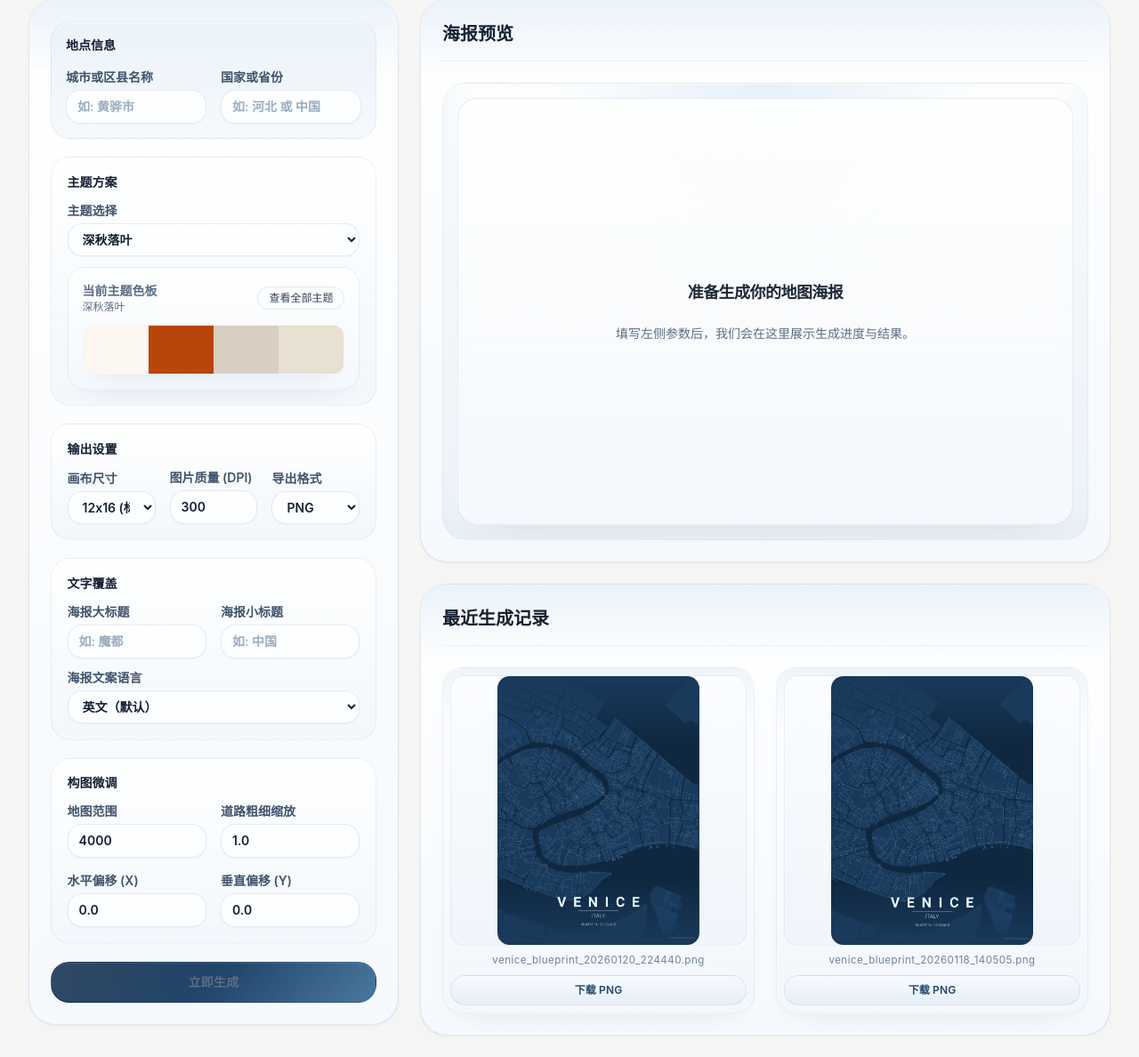
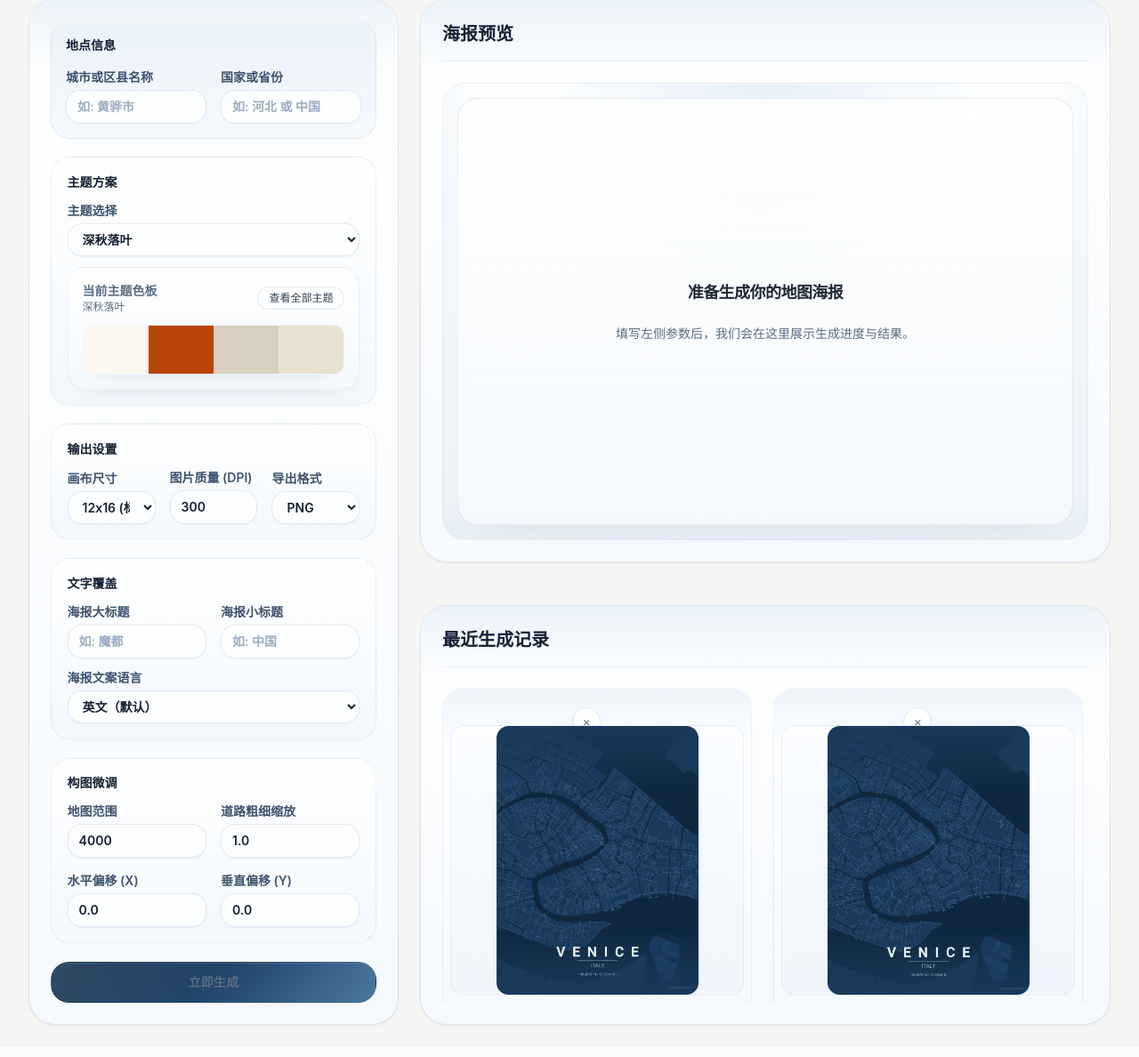
Before and after one commit to tomfocker/maptoposter-web, a FastAPI app: page / in a window 1280 px wide. Shown: the part 102-1290 px from the top of the page at 89% size. After the commit the page ends 1256 px from the top, so only its background shows below. Run offline with FastAPI, Linux system fonts and the light colour scheme; some libraries are stand-ins or nearby versions.

Commit message:
feat: add scrolling and deletion for poster history

```diff
--- a/app/main.py
+++ b/app/main.py
@@ -366,6 +366,19 @@ async def get_history(request: Request):
 
     return render_partial("partials/history_grid.html", request=request, items=items)
 
+
+@app.delete("/history/{filename}")
+async def delete_history_item(request: Request, filename: str):
+    safe_name = Path(filename).name
+    output_format = Path(safe_name).suffix.lstrip(".").lower()
+
+    if safe_name == filename and output_format in SUPPORTED_POSTER_FORMATS:
+        file_path = os.path.join(POSTERS_DIR, safe_name)
+        if os.path.exists(file_path):
+            os.remove(file_path)
+
+    return await get_history(request)
+
 if __name__ == "__main__":
     import uvicorn
     uvicorn.run(app, host="0.0.0.0", port=8000)
--- a/app/static/css/style.css
+++ b/app/static/css/style.css
@@ -156,6 +156,13 @@ main {
     align-items: start;
 }
 
+[data-ui="results-column"] {
+    display: grid;
+    grid-template-rows: auto minmax(0, 1fr);
+    gap: 1.5rem;
+    min-height: 0;
+}
+
 [data-ui="quick-generate-panel"],
 [data-ui="poster-stage"],
 [data-ui="recent-works"] {
@@ -188,6 +195,12 @@ main {
 
 [data-ui="quick-generate-panel"] {
     gap: 1.15rem;
+}
+
+[data-ui="recent-works"] {
+    display: flex;
+    flex-direction: column;
+    min-height: 0;
 }
 
 [data-ui="quick-generate-panel"] > .space-y-1 h2 {
@@ -555,7 +568,16 @@ main {
 }
 
 #history-list {
+    max-height: 100%;
+    overflow-y: auto;
+    padding-right: 0.35rem;
     align-items: stretch;
+    align-content: start;
+}
+
+[data-ui="recent-works-body"] {
+    min-height: 0;
+    flex: 1;
 }
 
 #history-list > div {
@@ -631,6 +653,21 @@ main {
         linear-gradient(180deg, rgba(251, 253, 255, 0.98), rgba(234, 242, 250, 0.98)) !important;
 }
 
+#history-list::-webkit-scrollbar {
+    width: 0.7rem;
+}
+
+#history-list::-webkit-scrollbar-track {
+    background: rgba(224, 233, 243, 0.75);
+    border-radius: 999px;
+}
+
+#history-list::-webkit-scrollbar-thumb {
+    background: rgba(108, 136, 170, 0.7);
+    border: 2px solid rgba(224, 233, 243, 0.85);
+    border-radius: 999px;
+}
+
 #history-list > p {
     grid-column: 1 / -1;
     border: 1px dashed rgba(56, 85, 124, 0.16);
@@ -659,12 +696,21 @@ main {
         position: static;
     }
 
+    [data-ui="results-column"] {
+        height: auto !important;
+        grid-template-rows: auto;
+    }
+
     [data-ui="studio-shell"] > section:first-child {
         grid-template-columns: minmax(0, 1fr) !important;
     }
 
     [data-ui="poster-stage"] {
         order: -1;
+    }
+
+    [data-ui="recent-works-body"] {
+        flex: none;
     }
 
     #preview-area > * {
@@ -684,6 +730,12 @@ main {
     [data-ui="theme-gallery"],
     #history-list {
         grid-template-columns: minmax(0, 1fr) !important;
+    }
+
+    #history-list {
+        max-height: none;
+        overflow: visible;
+        padding-right: 0;
     }
 
     #preview-area {
--- a/app/templates/index.html
+++ b/app/templates/index.html
@@ -171,8 +171,10 @@
                         <h2 class="text-xl font-semibold text-slate-900">最近生成记录</h2>
                     </div>
                 </div>
-                <div id="history-list" hx-get="/history" hx-trigger="load, posterGenerated from:body" class="mt-6 grid grid-cols-1 gap-6 sm:grid-cols-2 2xl:grid-cols-3">
-                    {% include "partials/history_empty.html" %}
+                <div data-ui="recent-works-body" class="mt-6">
+                    <div id="history-list" hx-get="/history" hx-trigger="load, posterGenerated from:body" class="grid grid-cols-1 gap-6 sm:grid-cols-2 2xl:grid-cols-3">
+                        {% include "partials/history_empty.html" %}
+                    </div>
                 </div>
             </section>
         </div>
@@ -214,9 +216,29 @@
         const themeSelect = document.getElementById('theme-select');
         const currentThemeName = document.getElementById('current-theme-name');
         const currentThemeStrip = document.getElementById('current-theme-strip');
+        const resultsColumn = document.querySelector('[data-ui="results-column"]');
         const themeModal = document.querySelector('[data-ui="theme-modal"]');
         const themeModalOpen = document.querySelector('[data-ui="theme-modal-open"]');
         const themeModalClosers = document.querySelectorAll('[data-ui="theme-modal-close"]');
+
+        if (form && resultsColumn) {
+            const syncResultsColumnHeight = function () {
+                if (window.innerWidth < 1280) {
+                    resultsColumn.style.height = "";
+                    return;
+                }
+
+                resultsColumn.style.height = form.offsetHeight + "px";
+            };
+
+            syncResultsColumnHeight();
+            window.addEventListener("resize", syncResultsColumnHeight);
+
+            if ("ResizeObserver" in window) {
+                const resizeObserver = new ResizeObserver(syncResultsColumnHeight);
+                resizeObserver.observe(form);
+            }
+        }
 
         if (themeModal && themeModalOpen) {
             const setThemeModalOpen = function (open) {
--- a/app/templates/partials/history_grid.html
+++ b/app/templates/partials/history_grid.html
@@ -1,5 +1,16 @@
 {% for item in items %}
 <div class="group relative bg-gray-50 border rounded-lg p-2 flex flex-col items-center">
+    <button
+        type="button"
+        hx-delete="/history/{{ item.filename }}"
+        hx-target="#history-list"
+        hx-swap="innerHTML"
+        hx-confirm="确定删除这条生成记录吗？"
+        class="absolute right-3 top-3 z-10 inline-flex h-8 w-8 items-center justify-center rounded-full border border-slate-200 bg-white/90 text-sm text-slate-500 shadow-sm backdrop-blur transition hover:border-red-200 hover:bg-red-50 hover:text-red-500"
+        aria-label="删除 {{ item.filename }}"
+    >
+        ×
+    </button>
     <div class="w-full h-64 overflow-hidden rounded mb-2 bg-white flex items-center justify-center">
         {% if item.output_format == "pdf" %}
         <object data="/posters/{{ item.filename }}" type="application/pdf" class="h-full w-full rounded bg-white">
```
Also changed, not shown: tests/_app_main_bootstrap.py (+3 -0 lines), tests/test_frontend_ui_refresh.py (+34 -0 lines).
